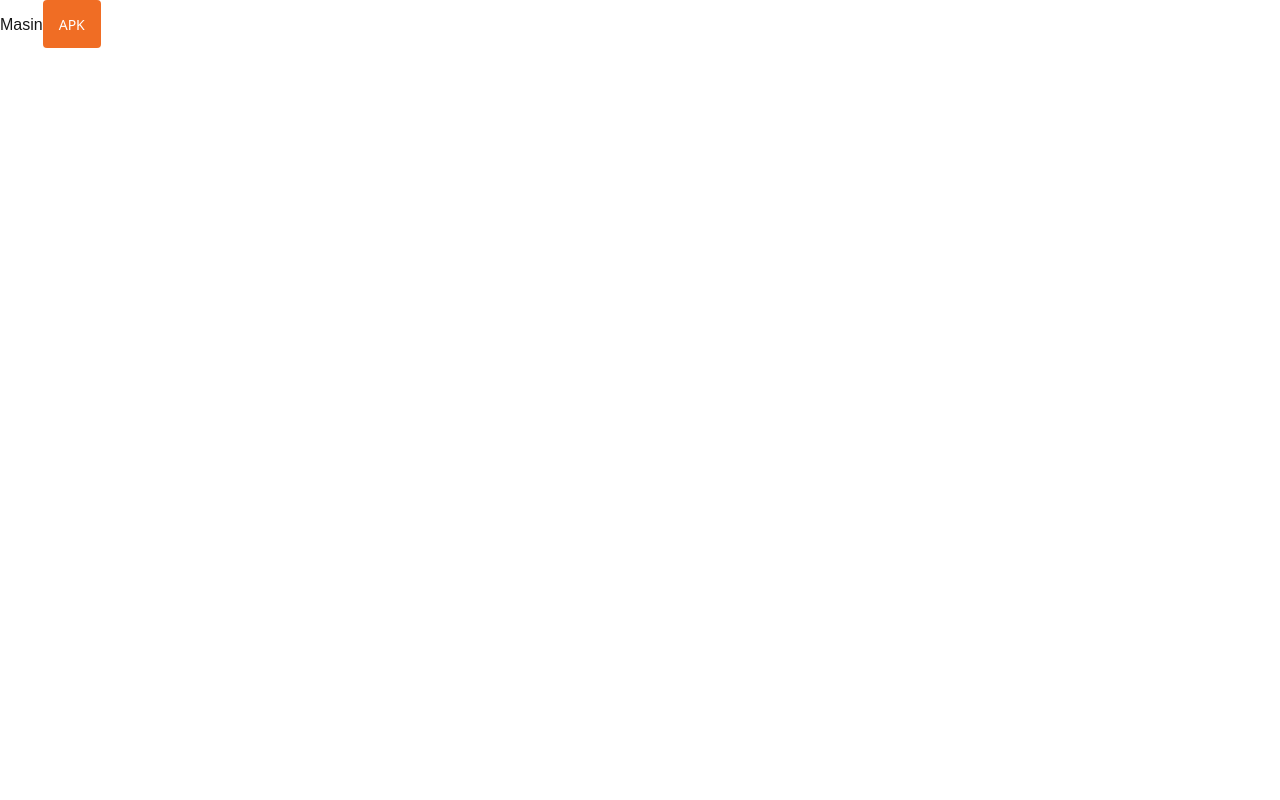
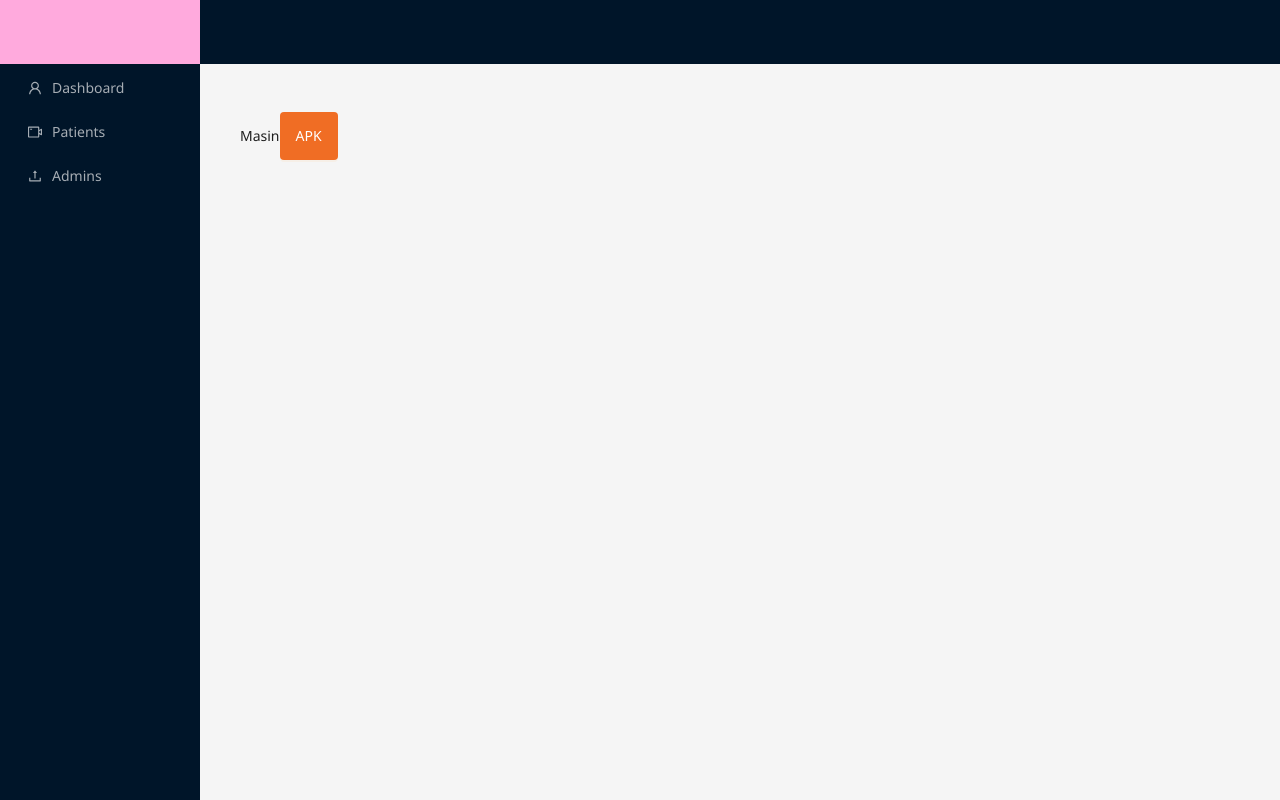
Before and after one commit to yewinag/dashboard, a Next.js app: page / in a window 1280 px wide. Built offline with nearby package versions, Linux system fonts and the light colour scheme.

Commit message:
update sidebar

```diff
--- a/src/app/globals.css
+++ b/src/app/globals.css
@@ -1,3 +1,4 @@
+@import 'antd/dist/reset.css';
 :root {
   --background: #ffffff;
   --foreground: #171717;
--- a/src/app/layout.tsx
+++ b/src/app/layout.tsx
@@ -1,19 +1,49 @@
 'use client';
 
-import { ConfigProvider } from 'antd';
+import { ConfigProvider, Layout } from 'antd';
 import { theme } from '../theme/themeConfig';
 import './globals.css'; // Ensure you import Ant Design CSS
+import { Content } from 'antd/es/layout/layout';
+import HeaderLayout from '@/components/Header';
+import Sidebar from '@/components/Sidebar';
+import styled from 'styled-components';
+import Placeholder from '@/components/Placeholder';
+import { useEffect, useState } from 'react';
 
 export default function RootLayout({
   children,
 }: {
   children: React.ReactNode;
 }) {
+  const [isClient, setIsClient] = useState(false);
+
+  useEffect(() => {
+    setIsClient(true);
+  }, []);
   return (
     <html lang="en">
       <body>
-        <ConfigProvider theme={theme}>{children}</ConfigProvider>
+        <ConfigProvider theme={theme}>
+          {isClient ? (
+            <MainLayout>
+              <Sidebar />
+              <Layout>
+                <HeaderLayout />
+                <ContentLayout>{children}</ContentLayout>
+              </Layout>
+            </MainLayout>
+          ) : (
+            <Placeholder />
+          )}
+        </ConfigProvider>
       </body>
     </html>
   );
 }
+const MainLayout = styled(Layout)`
+  height: 100vh;
+`;
+const ContentLayout = styled(Content)`
+  padding: 24px;
+  margin: 24px 16px;
+`;
--- a/src/components/Header.tsx
+++ b/src/components/Header.tsx
@@ -1,5 +1,8 @@
-function Header() {
-  return <div>Header</div>;
+import { Layout } from 'antd';
+const { Header } = Layout;
+
+function HeaderLayout() {
+  return <Header style={{ padding: 0 }}></Header>;
 }
 
-export default Header;
+export default HeaderLayout;
--- /dev/null
+++ b/src/components/Placeholder.tsx
@@ -0,0 +1,32 @@
+import styled from 'styled-components';
+
+const PlaceholderWrapper = styled.div`
+  display: flex;
+  justify-content: center;
+  align-items: center;
+  height: 100vh;
+  background-color: #f0f2f5;
+`;
+
+const Spinner = styled.div`
+  border: 4px solid rgba(0, 0, 0, 0.1);
+  border-left-color: #1890ff;
+  border-radius: 50%;
+  width: 36px;
+  height: 36px;
+  animation: spin 1s linear infinite;
+
+  @keyframes spin {
+    to {
+      transform: rotate(360deg);
+    }
+  }
+`;
+
+export default function Placeholder() {
+  return (
+    <PlaceholderWrapper>
+      <Spinner />
+    </PlaceholderWrapper>
+  );
+}
--- /dev/null
+++ b/src/components/Sidebar.tsx
@@ -0,0 +1,57 @@
+import {
+  UploadOutlined,
+  UserOutlined,
+  VideoCameraOutlined,
+} from '@ant-design/icons';
+import { Layout, Menu, theme } from 'antd';
+import { useRouter } from 'next/navigation';
+import { useState } from 'react';
+import styled from 'styled-components';
+const { Sider } = Layout;
+const Sidebar = () => {
+  const [collapsed, setCollapsed] = useState(false);
+  const router = useRouter();
+  const {
+    token: { colorBgContainer, borderRadiusLG },
+  } = theme.useToken();
+  const handleMenu = (e: { key: string }) => {
+    router.push(e.key);
+  };
+  return (
+    <SiderLayout trigger={null} collapsible collapsed={collapsed}>
+      <div className="demo-logo-vertical" />
+      <Menu
+        theme="dark"
+        mode="inline"
+        defaultSelectedKeys={['1']}
+        onClick={handleMenu}
+        items={[
+          {
+            key: '/',
+            icon: <UserOutlined />,
+            label: 'Dashboard',
+          },
+          {
+            key: '/patients',
+            icon: <VideoCameraOutlined />,
+            label: 'Patients',
+          },
+          {
+            key: '/admins',
+            icon: <UploadOutlined />,
+            label: 'Admins',
+          },
+        ]}
+      />
+    </SiderLayout>
+  );
+};
+export default Sidebar;
+
+const SiderLayout = styled(Sider)`
+  .demo-logo-vertical {
+    height: 64px;
+    background: #fad;
+    width: 100%;
+  }
+`;
```
